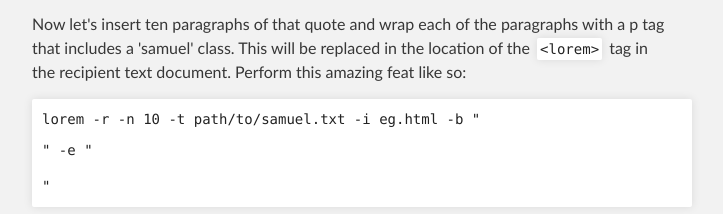
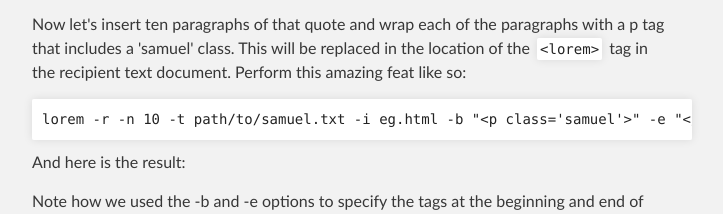
Before and after one commit to chrissimpkins/lorem, a plain HTML site: page index.html in a window 1280 px wide. Shown: the part 2642-2856 px from the top of the page, without its empty margins (288-1011 px from the left). Drawn offline with Linux system fonts and the light colour scheme.

Commit message:
updated < and >

```diff
--- a/index.html
+++ b/index.html
@@ -87,7 +87,7 @@ sudo make install
 <p>Let's use the same 'eg.html' file that we did in the example above, however, this time we will add blocks of Samuel L. Jackson ipsum (kindly provided by <a href="http://slipsum.com">http://slipsum.com</a>).  The Samuel L. Jackson ipsum is located in the file 'path/to/samuel.txt'.  That file looks like this:</p>
 <script src="https://gist.github.com/chrissimpkins/10dcd1574f926be6e4d5.js"></script>
 <p>Now let's insert ten paragraphs of that quote and wrap each of the paragraphs with a p tag that includes a 'samuel' class.  This will be replaced in the location of the <code>&lt;lorem&gt;</code> tag in the recipient text document.  Perform this amazing feat like so:</p>
-<pre>lorem -r -n 10 -t path/to/samuel.txt -i eg.html -b "<p class='samuel'>" -e "</p>"</pre>
+<pre>lorem -r -n 10 -t path/to/samuel.txt -i eg.html -b "&lt;p class='samuel'&gt;" -e "&lt;/p&gt;"</pre>
 <p>And here is the result:</p>
 <script src="https://gist.github.com/chrissimpkins/323998a1aed9340b6689.js"></script>
 <p>Note how we used the -b and -e options to specify the tags at the beginning and end of each block of text.  You can insert any character or string around each of the paragraphs that are inserted into the recipient text document.</p>
```
